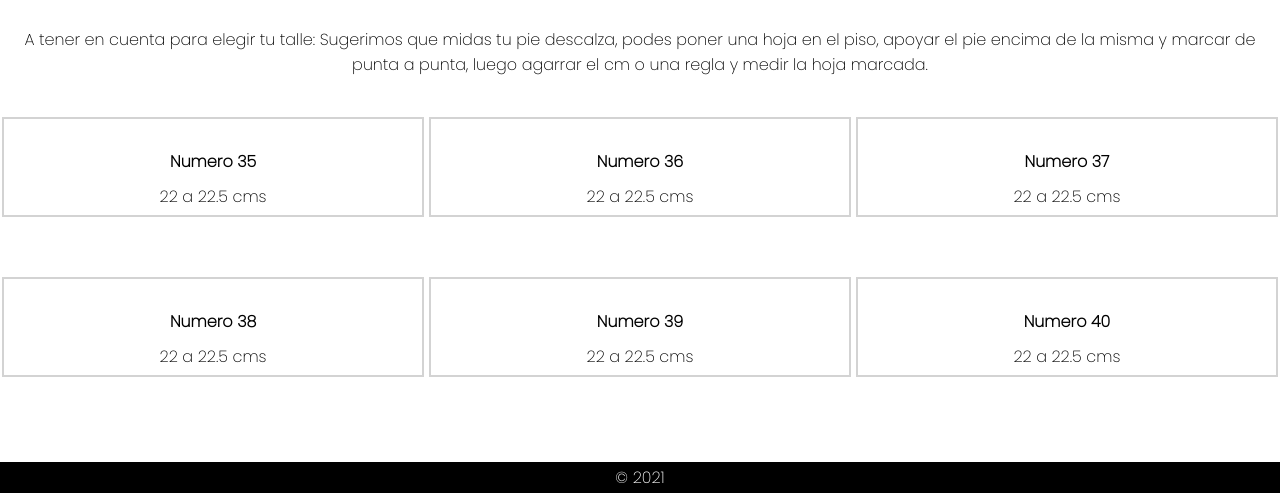
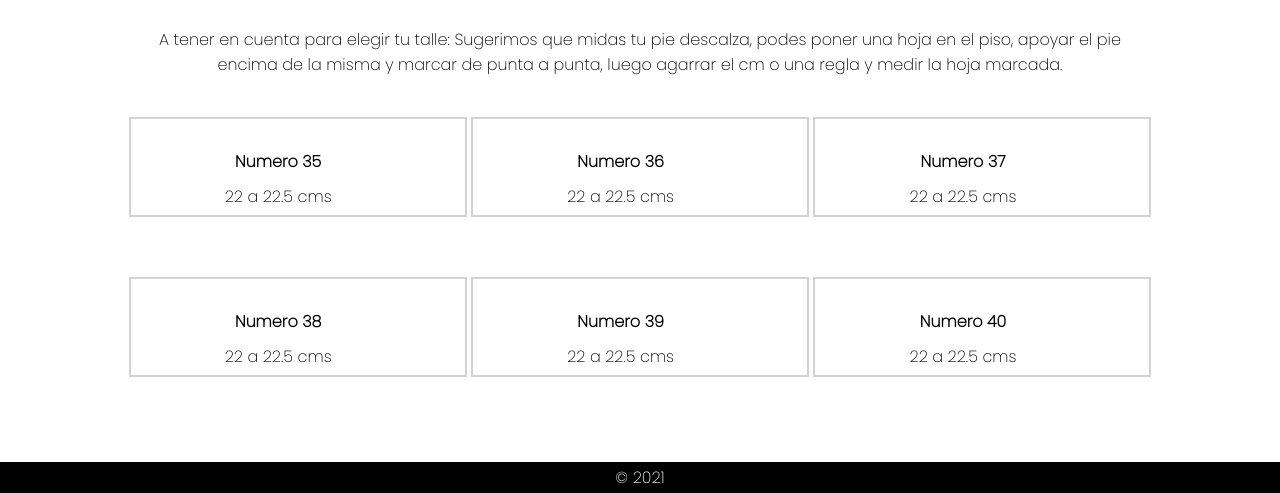
Before and after one commit to lcarassai/Proyecto-Final, a plain HTML site: page talle.html in a window 1280 px wide. Shown: the part 348-841 px from the top of the page. Drawn offline with Linux system fonts and the light colour scheme.

Commit message:
modifico fomulario

```diff
--- a/css/style.css
+++ b/css/style.css
@@ -94,6 +94,10 @@ h3 {
 
 
 /* Contacto */
+.main-container form {
+  width: 80%;
+  margin: 10px;
+}
 #contacto {
   background: white;
   font-family: Cambria, Cochin, Georgia, Times, "Times New Roman", serif;
@@ -103,12 +107,18 @@ h3 {
 
 /* Preguntas */
 .main-container div {
+  width: 80%;
+  margin: 0 auto;
   text-align: center;
   margin-bottom: 60px;
 }
 /* Fin Preguntas */
 
 /* Talle */
+.main-container section p {
+  width: 80%;
+  margin: 0 auto;
+}
 section #box-wrapper {
   margin-top: 25px;
   margin-bottom: 25px;
```
